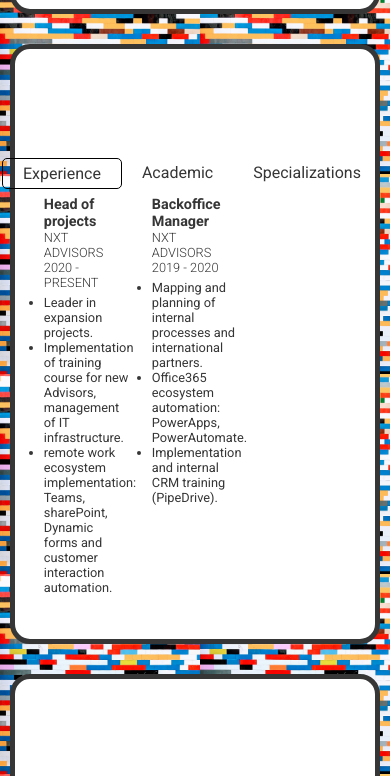
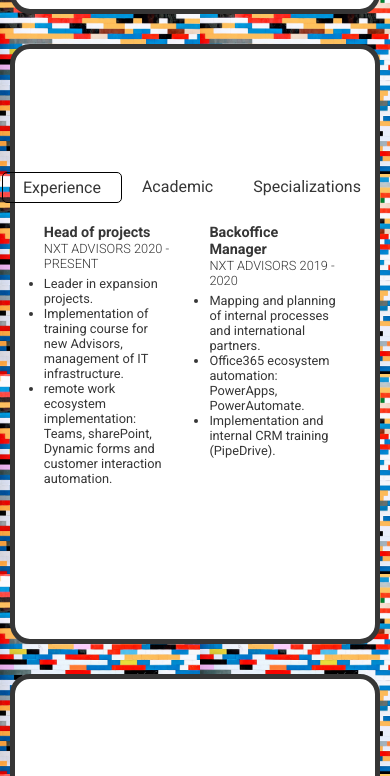
Before and after one commit to brunobernal/brunobernal.github.io, a plain HTML site: page index.html in a window 390 px wide. Shown: the part 1226-2002 px from the top of the page. Drawn offline with Linux system fonts and the light colour scheme.

Commit message:
Update style.css

```diff
--- a/style.css
+++ b/style.css
@@ -1107,6 +1107,7 @@ footer {
 .academicItem {
     background-color: white;
     z-index: -1;
+    font-size: 0.8rem;
 }
 
 
@@ -1136,15 +1137,15 @@ footer {
 
 
 #experience1 {
-    grid-area: 15 / 5 / span 1 / span 12;
+    grid-area: 15 / 5 / span 1 / span 18;
 }
 
 #experience2 {
-    grid-area: 15 / 20 / span 1 / span 12;
+    grid-area: 15 / 28 / span 1 / span 18;
 }
 
 #experience3 {
-    grid-area: 15 / 35 / span 1 / span 12;
+    grid-area: 15 / 50 / span 1 / span 12;
 
 }
 
@@ -1180,7 +1181,7 @@ footer {
 }
 
 #espec2 {
-    grid-area: 15 / 20 / span 1 / span 12;
+    grid-area: 15 / 25 / span 1 / span 12;
 }
 
 #espec3 {
```
